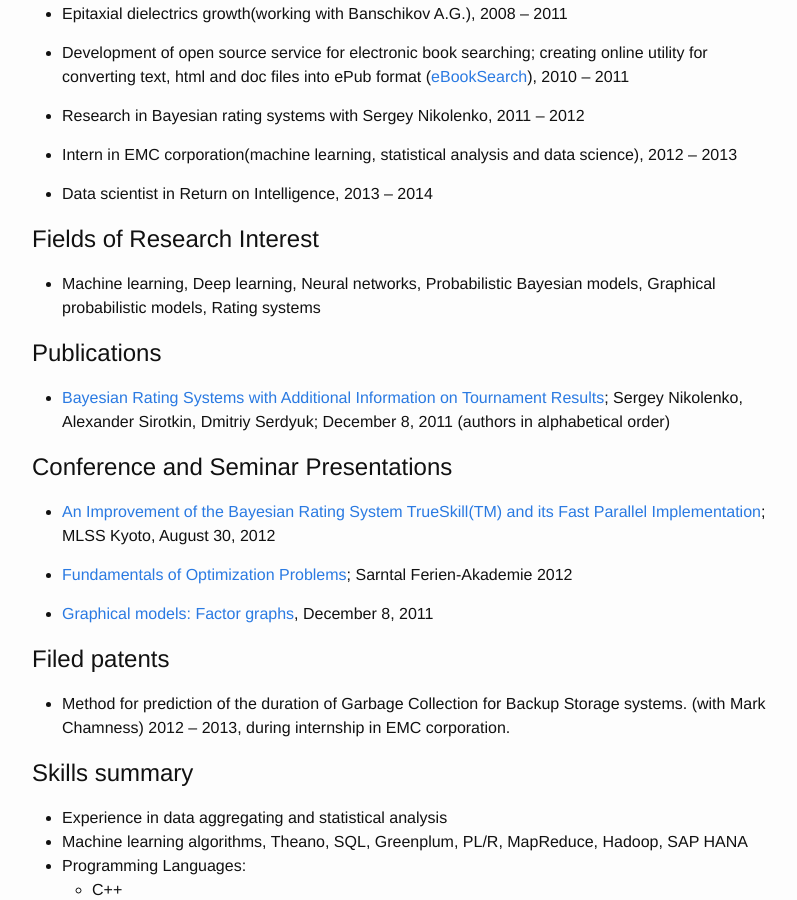
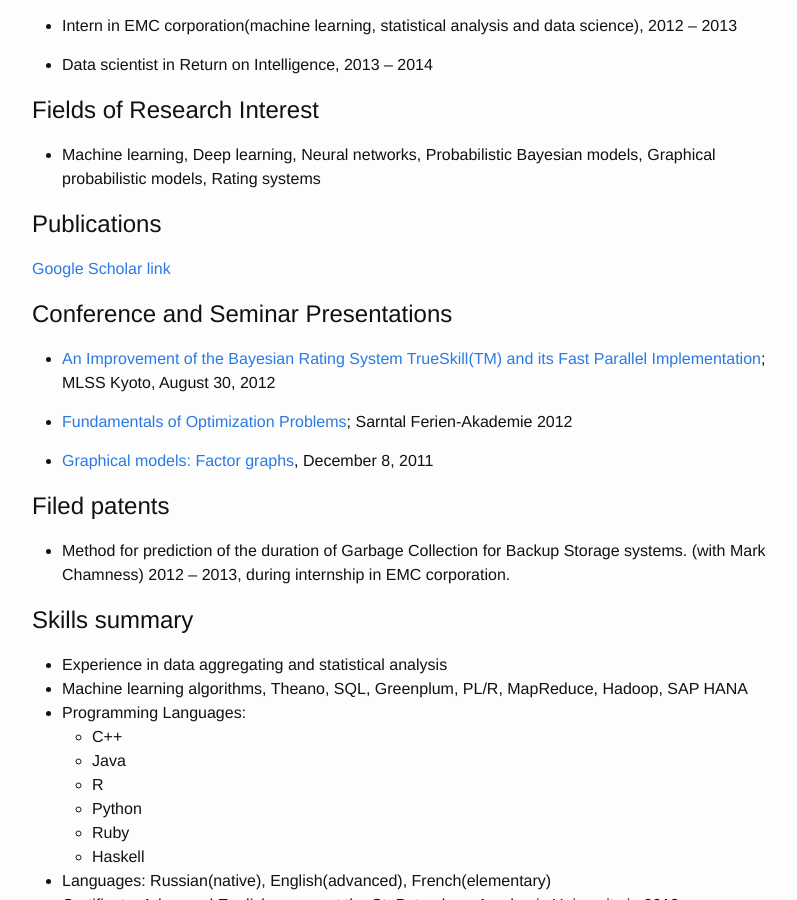
Before and after one commit to dmitriy-serdyuk/dmitriy-serdyuk.github.io, a Jekyll site: the page built from resume.md, in a window 1280 px wide and 900 px high, scrolled down 879 px. Shown: the whole window, without its empty margins (238-1035 px from the left). Built offline with Jekyll 4.4.1, drawn with Linux system fonts in a browser that asks for light colours; some of the changed text lies outside the part shown.

Commit message:
Update CV

```diff
--- a/resume.md
+++ b/resume.md
@@ -44,7 +36,6 @@ Additional Education
 - [Computer Science Student Club at PDMI, St. Petersburg][csclub], Active member since 2010
 
 
-
 Experience
 ----------
 
@@ -71,9 +62,7 @@ Fields of Research Interest
 Publications
 ------------
 
-- [Bayesian Rating Systems with Additional Information on Tournament Results][spiiras];
-Sergey Nikolenko, Alexander Sirotkin, Dmitriy Serdyuk; December 8, 2011
-(authors in alphabetical order)
+[Google Scholar link][scholar]
 
 Conference and Seminar Presentations
 ------------------------------------
@@ -121,3 +110,4 @@ Skills summary
 [kyoto]: http://www.iip.ist.i.kyoto-u.ac.jp/mlss12/doku.php?id=poster_titles
 [optimization]: http://www12.cs.fau.de/edu/fa/2012/Course2/C2_Topics.html
 [factor_graphs]: http://mit.spbau.ru/node/262
+[scholar]: https://scholar.google.ca/citations?user=PsKlNzUAAAAJ&hl=en
```
Also changed, not shown: other parts of resume.md (+0 -8 lines).
